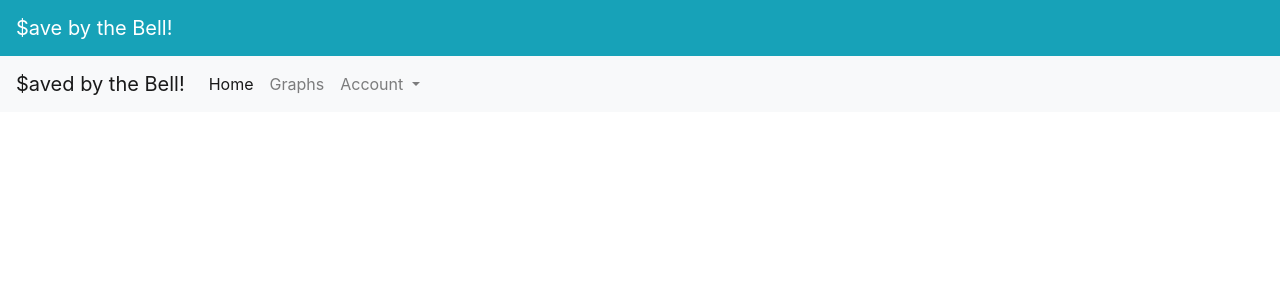
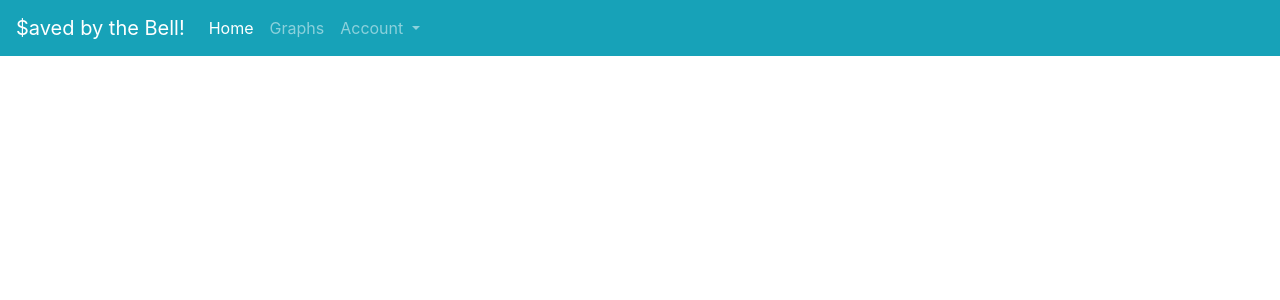
Before and after one commit to pattywitwhy/saved_by_the_bell_vue_app, a Vue app: page /temptations in a window 1280 px wide. Shown: the top 300 px of the page. Built offline with nearby package versions, Linux system fonts and the light colour scheme.

Commit message:
Fixed the double navbar bug

```diff
--- a/src/App.vue
+++ b/src/App.vue
@@ -3,17 +3,14 @@
   <div id="app">
     <div id="nav">
       <nav class="navbar navbar-expand-lg navbar-dark bg-info">
-        <router-link class="navbar-brand" to="/">$ave by the Bell!</router-link>
-      </nav>
-      <nav class="navbar navbar-expand-lg navbar-light bg-light">
-        <router-link class="navbar-brand" to="home">$aved by the Bell!</router-link>
+        <router-link class="navbar-brand" to="/">$aved by the Bell!</router-link>
         <button class="navbar-toggler" type="button" data-toggle="collapse" data-target="#navbarSupportedContent" aria-controls="navbarSupportedContent" aria-expanded="false" aria-label="Toggle navigation">
           <span class="navbar-toggler-icon"></span>
         </button>
         <div class="collapse navbar-collapse" id="navbarSupportedContent">
           <ul class="navbar-nav mr-auto">
             <li class="nav-item">
-              <router-link class="nav-link active" to="home">Home</router-link>
+              <router-link class="nav-link active" to="/">Home</router-link>
             </li>
             <li class="nav-item">
               <a class="nav-link" href="/graphs">Graphs</a>
@@ -24,7 +21,7 @@
               </a>
               <div class="dropdown-menu" aria-labelledby="navbarDropdown">
                 <li class="dropdown-item">
-                  <router-link class="`nav-link" to="login">Login</router-link>
+                  <router-link class="nav-link" to="login">Login</router-link>
                 </li>
                 <li class="dropdown-item">
                   <a class="nav-link" v-on:click='logout()'>Logout</a>
--- a/src/router.js
+++ b/src/router.js
@@ -15,7 +15,6 @@ export default new Router({
   routes: [
 
           { path: '/', name: 'home', component: Home },
-          { path: '/home', name: 'home', component: Home },
           { path: '/temptations/:id/edit', name: 'temptations-edit', component: TemptationsEdit },
           { path: '/graphs', name: 'graphs', component: Graphs },
           { path: '/login', name: 'login', component: Login },
--- a/src/views/Home.vue
+++ b/src/views/Home.vue
@@ -178,9 +178,13 @@ export default {
   },
   created: function() {
     axios.get("/api/temptations")
-    .then(response => {
-      this.temptations = response.data;
+      .then(response => {
+        this.temptations = response.data;
     });
+    axios.get("/api/users/" + this.$route.params.id)
+      .then(response => {
+        this.goal = response.data
+      });
   },
   methods: {
     submit_tempt: function() {
```
